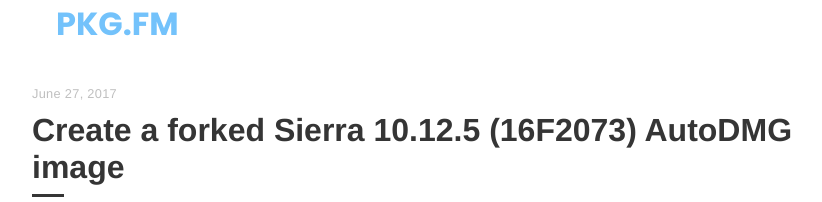
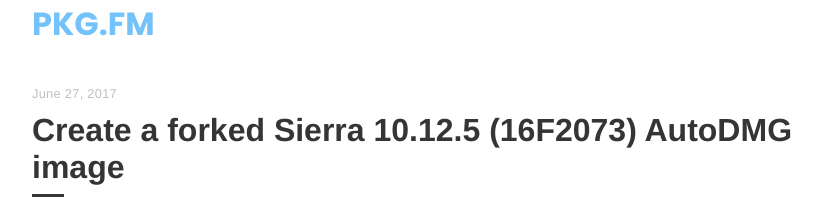
Before and after one commit to geoffrepoli/pkg.fm, a Jekyll site: the page built from index.html, in a window 1280 px wide. Shown: the top 202 px of the page, without its empty margins (208-1030 px from the left). Built offline with Jekyll 4.4.1, drawn with Linux system fonts in a browser that asks for light colours; the list of posts is cut into pages by our own code.

Commit message:
EDIT layout.scss

```diff
--- a/_sass/_layout.scss
+++ b/_sass/_layout.scss
@@ -17,7 +17,6 @@
 
   &-container {
     position: relative;
-    padding-left: 1.5rem;
   }
 
   &-title {
```
